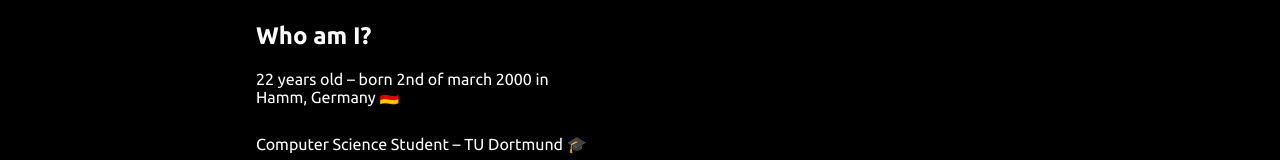
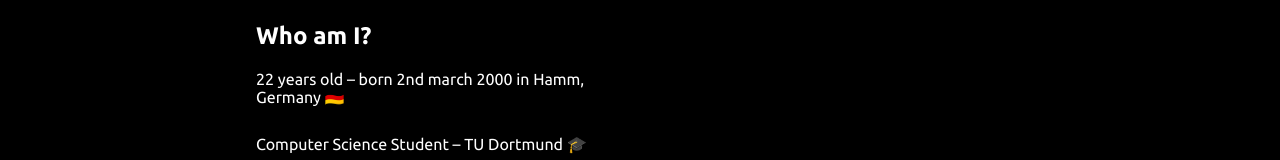
Before and after one commit to AlifB/alifb.github.io, a plain HTML site: page index.html in a window 1280 px wide. Shown: the part 385-545 px from the top of the page. Drawn offline with Linux system fonts and the light colour scheme; a web font is replaced by a local one.

Commit message:
fixed grammar

```diff
--- a/index.html
+++ b/index.html
@@ -21,7 +21,7 @@
         <section class="intro-snippet" id="who-am-i" tabindex="1">
             <h2><span data-lang="whoAmI-heading">Who am I?</span></h2>
             <ul>
-                <li><span id="my-age">22</span> <span data-lang="whoAmI-age">years old – born 2nd of march 2000 in Hamm, Germany 🇩🇪</span></li>
+                <li><span id="my-age">22</span> <span data-lang="whoAmI-age">years old – born 2nd march 2000 in Hamm, Germany 🇩🇪</span></li>
                 <li><span data-lang="whoAmI-university">Computer Science Student – TU Dortmund 🎓</span></li>
                 <li><span data-lang="whoAmI-interest">Interested in web development 🌐</span></li>
             </ul>
```
